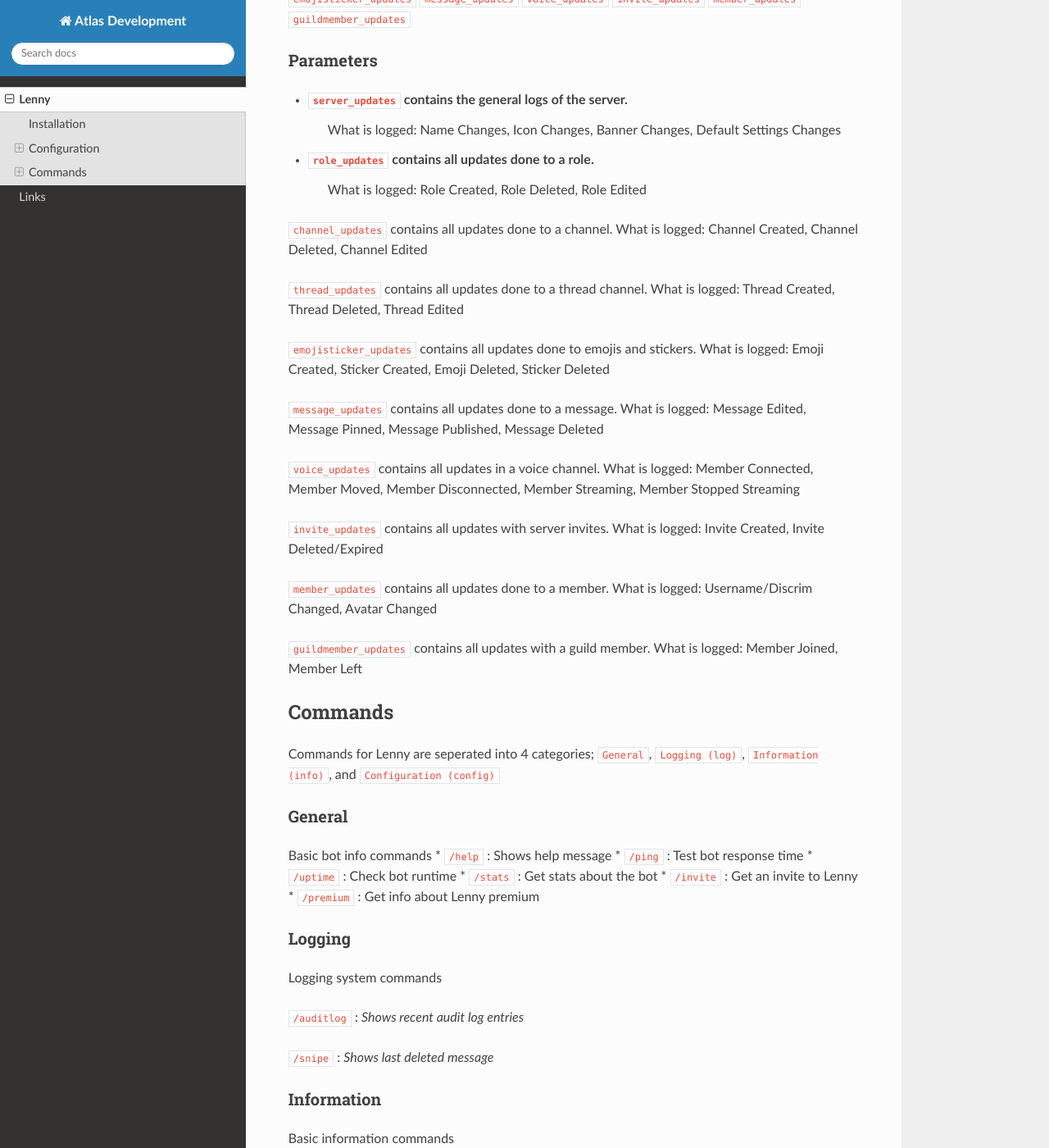
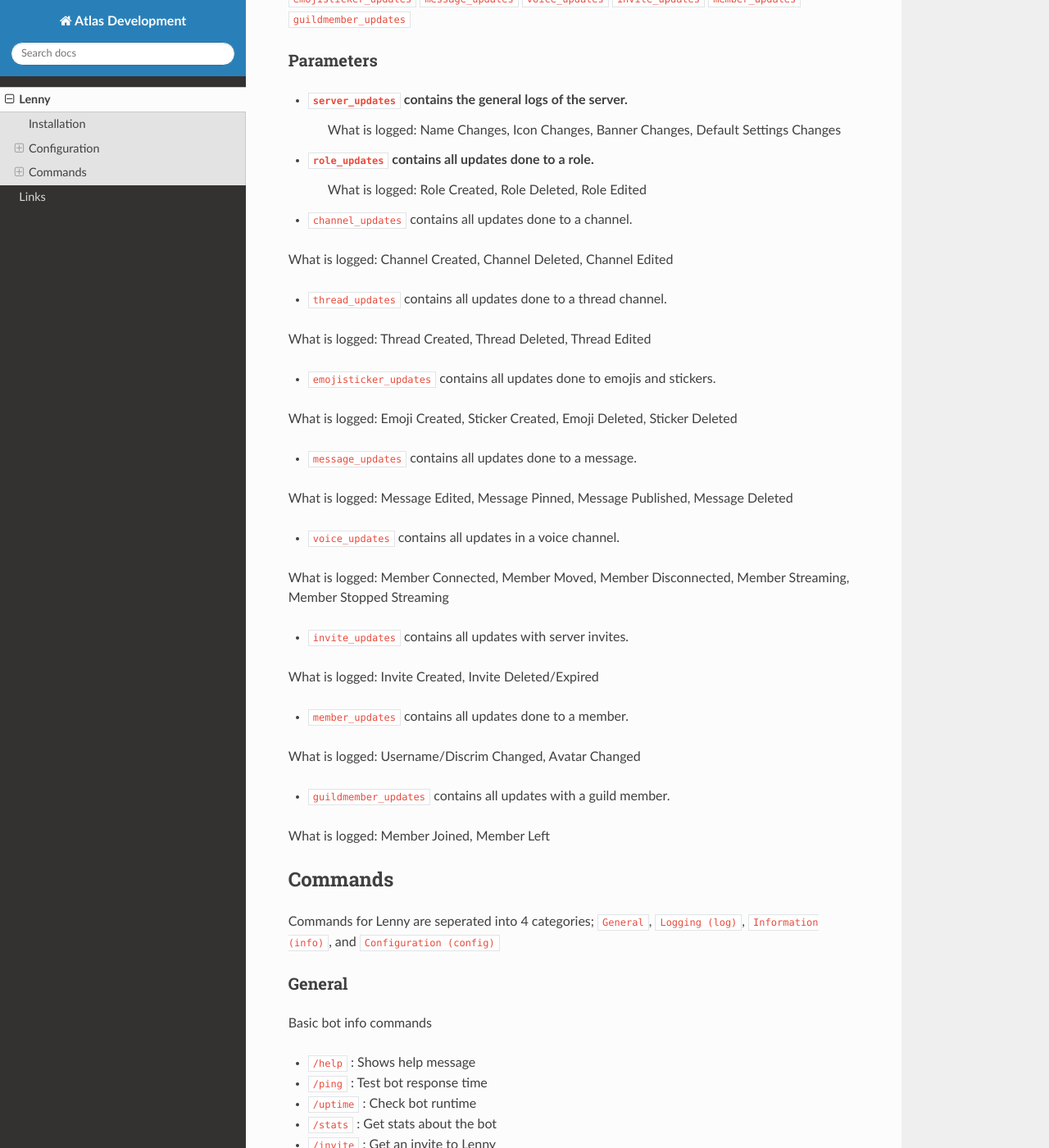
Before and after one commit to madebyatlas/docs, a Sphinx documentation site: the page built from docs/source/lenny.rst, in a window 1280 px wide and 1400 px high, scrolled down 654 px. Shown: the whole window at 82% size. Built offline with Sphinx 7.4.7 and the Read the Docs theme 3.1.0, drawn with Linux system fonts in a browser that asks for light colours.

```diff
--- a/docs/source/lenny.rst
+++ b/docs/source/lenny.rst
@@ -38,28 +38,28 @@ Parameters
 * ``role_updates`` contains all updates done to a role.
    What is logged: Role Created, Role Deleted, Role Edited
 
-``channel_updates`` contains all updates done to a channel.
+* ``channel_updates`` contains all updates done to a channel.
 What is logged: Channel Created, Channel Deleted, Channel Edited
 
-``thread_updates`` contains all updates done to a thread channel.
+* ``thread_updates`` contains all updates done to a thread channel.
 What is logged: Thread Created, Thread Deleted, Thread Edited
 
-``emojisticker_updates`` contains all updates done to emojis and stickers.
+* ``emojisticker_updates`` contains all updates done to emojis and stickers.
 What is logged: Emoji Created, Sticker Created, Emoji Deleted, Sticker Deleted
 
-``message_updates`` contains all updates done to a message.
+* ``message_updates`` contains all updates done to a message.
 What is logged: Message Edited, Message Pinned, Message Published, Message Deleted
 
-``voice_updates`` contains all updates in a voice channel.
+* ``voice_updates`` contains all updates in a voice channel.
 What is logged: Member Connected, Member Moved, Member Disconnected, Member Streaming, Member Stopped Streaming
 
-``invite_updates`` contains all updates with server invites.
+* ``invite_updates`` contains all updates with server invites.
 What is logged: Invite Created, Invite Deleted/Expired
 
-``member_updates`` contains all updates done to a member.
+* ``member_updates`` contains all updates done to a member.
 What is logged: Username/Discrim Changed, Avatar Changed
 
-``guildmember_updates`` contains all updates with a guild member.
+* ``guildmember_updates`` contains all updates with a guild member.
 What is logged: Member Joined, Member Left
 
 
@@ -73,11 +73,17 @@ General
 -------
 
 Basic bot info commands
+
 * ``/help`` : Shows help message
+
 * ``/ping`` : Test bot response time
+
 * ``/uptime`` : Check bot runtime
+
 * ``/stats`` : Get stats about the bot
+
 * ``/invite`` : Get an invite to Lenny
+
 * ``/premium`` : Get info about Lenny premium
 
 Logging
```
